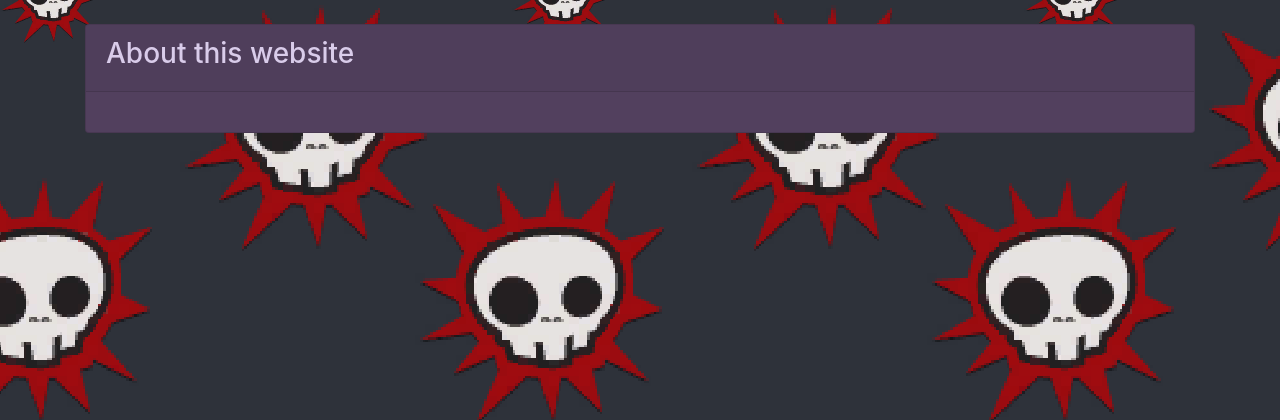
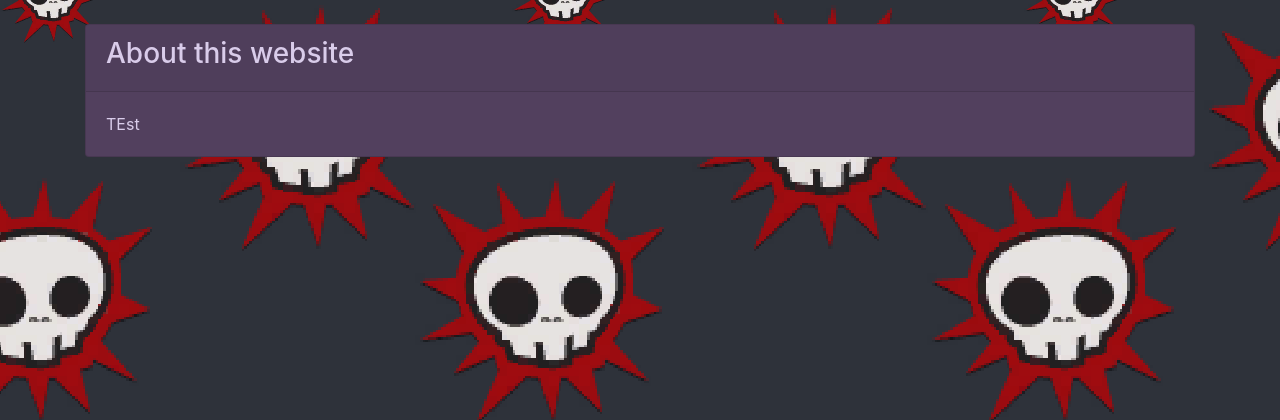
Before and after one commit to Booklordofthedings/Bfn-Api, a PHP site: page /profile.php in a window 1280 px wide. Shown: the part 56-476 px from the top of the page. Run offline with PHP 8.4, Linux system fonts and the light colour scheme; data that the repository does not hold is empty.

Commit message:
added testing string

```diff
--- a/profile.php
+++ b/profile.php
@@ -21,6 +21,7 @@
             <div class="card-header"> <h3>About this website<h3> </div>
             <div class="card-body">
                 <?php
+                    echo "TEst";
                     echo $p;
                     echo $n;
                 ?>
```
